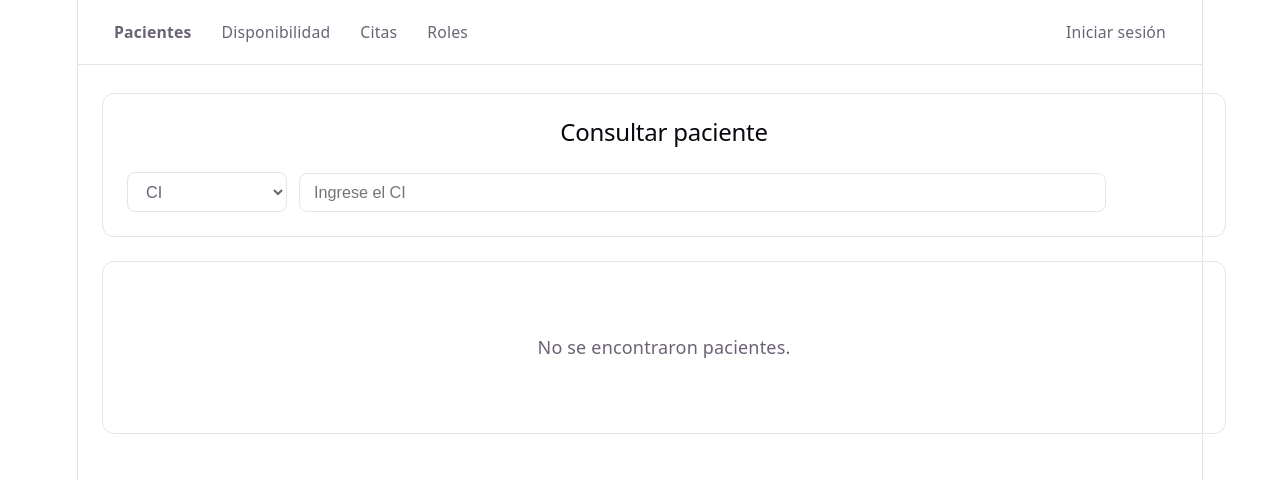
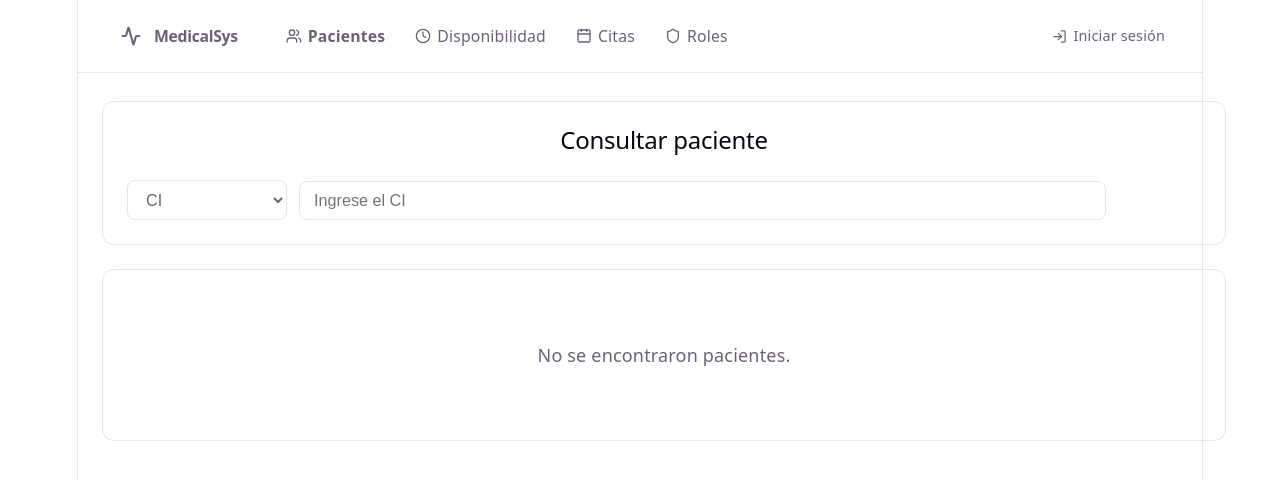
Before and after one commit to royalarcon-source/Medicalsys, a React (Vite) app in the folder Front/: page /pacientes in a window 1280 px wide. Shown: the top 480 px of the page. Built offline with nearby package versions, Linux system fonts and the light colour scheme; sample sign-in values are in the browser's storage.

Commit message:
control de roles en el nav y estilos extra

```diff
--- a/Front/src/components/Nav.tsx
+++ b/Front/src/components/Nav.tsx
@@ -1,5 +1,20 @@
 import { NavLink, useNavigate } from 'react-router-dom';
 import { useAuth } from '../context/AuthContext';
+import {
+  Activity,
+  Users,
+  UserPlus,
+  FileText,
+  Calendar,
+  Clock,
+  Building2,
+  Stethoscope,
+  Pill,
+  Shield,
+  LogOut,
+  LogIn,
+  UserCheck,
+} from 'lucide-react';
 
 export default function Nav() {
   const { token, usuario, logout } = useAuth();
@@ -12,97 +27,115 @@ export default function Nav() {
 
   return (
     <nav className="nav" aria-label="Navegación principal">
+      <div style={{ display: 'flex', alignItems: 'center', gap: '8px' }}>
+        <NavLink to={token ? "/pacientes" : "/login"} className="nav-brand">
+          <div className="nav-brand-icon">
+            <Activity size={20} strokeWidth={2.5} />
+          </div>
+          <span>MedicalSys</span>
+        </NavLink>
+
         <div className="nav-links">
           {token && (
             <NavLink to="/pacientes" end>
-            Pacientes
+              <Users size={16} />
+              <span>Pacientes</span>
             </NavLink>
           )}
 
           {token && (usuario?.rol === 'ADMINISTRADOR' || usuario?.rol === 'RECEPCIONISTA') && (
             <NavLink to="/pacientes/nuevo" end>
-            Registrar paciente
+              <UserPlus size={16} />
+              <span>Registrar paciente</span>
             </NavLink>
           )}
 
           {token && (usuario?.rol === 'ADMINISTRADOR' || usuario?.rol === 'RECEPCIONISTA' || usuario?.rol === 'MEDICO') && (
             <NavLink to="/historia-clinica" end>
-            Historia Clínica
+              <FileText size={16} />
+              <span>Historia Clínica</span>
             </NavLink>
           )}
 
           {token && usuario?.rol === 'ADMINISTRADOR' && (
             <NavLink to="/registrar-usuario" end>
-            Registrar usuario
+              <UserCheck size={16} />
+              <span>Registrar usuario</span>
             </NavLink>
           )}
 
           {token && usuario?.rol === 'ADMINISTRADOR' && (
             <NavLink to="/medicos/nuevo" end>
-            Registrar médico
+              <Stethoscope size={16} />
+              <span>Registrar médico</span>
             </NavLink>
           )}
 
           {token && (
             <NavLink to="/disponibilidad" end>
-            Disponibilidad
-          </NavLink>
-        )}
-
-        {token && (usuario?.rol === 'ADMINISTRADOR' || usuario?.rol === 'MEDICO') && (
-          <NavLink to="/disponibilidad/nueva" end>
-            Registrar disponibilidad
+              <Clock size={16} />
+              <span>Disponibilidad</span>
             </NavLink>
           )}
 
           {token && (
             <NavLink to="/citas" end>
-            Citas
+              <Calendar size={16} />
+              <span>Citas</span>
             </NavLink>
           )}
 
           {token && (usuario?.rol === 'ADMINISTRADOR' || usuario?.rol === 'RECEPCIONISTA' || usuario?.rol === 'MEDICO') && (
             <NavLink to="/consultas/cola" end>
-            Cola de Espera
+              <Users size={16} />
+              <span>Cola de Espera</span>
             </NavLink>
           )}
 
           {token && (usuario?.rol === 'ADMINISTRADOR' || usuario?.rol === 'RECEPCIONISTA' || usuario?.rol === 'MEDICO') && (
             <NavLink to="/consultorios" end>
-            Consultorios
+              <Building2 size={16} />
+              <span>Consultorios</span>
             </NavLink>
           )}
 
           {token && (usuario?.rol === 'ADMINISTRADOR' || usuario?.rol === 'MEDICO' || usuario?.rol === 'PACIENTE') && (
             <NavLink to="/diagnosticos" end>
-            Diagnósticos
+              <FileText size={16} />
+              <span>Diagnósticos</span>
             </NavLink>
           )}
 
           {token && (usuario?.rol === 'ADMINISTRADOR' || usuario?.rol === 'MEDICO' || usuario?.rol === 'PACIENTE') && (
             <NavLink to="/tratamientos" end>
-            Tratamientos
+              <Pill size={16} />
+              <span>Tratamientos</span>
             </NavLink>
           )}
 
           <NavLink to="/roles" end>
-          Roles
+            <Shield size={16} />
+            <span>Roles</span>
           </NavLink>
+        </div>
       </div>
 
       <div className="nav-account">
         {token && usuario ? (
           <>
-            <span className="label">
-              {usuario.nombres} · {usuario.rol}
-            </span>
-            <button type="button" onClick={handleLogout}>
-              Salir
+            <div className="nav-user-badge">
+              <span>{usuario.nombres}</span>
+              <span className="nav-user-role">{usuario.rol}</span>
+            </div>
+            <button type="button" className="button-secondary button-sm" onClick={handleLogout} title="Cerrar sesión">
+              <LogOut size={15} />
+              <span>Salir</span>
             </button>
           </>
         ) : (
-          <NavLink to="/login" end>
-            Iniciar sesión
+          <NavLink to="/login" className="btn btn-primary button-sm" end>
+            <LogIn size={15} />
+            <span>Iniciar sesión</span>
           </NavLink>
         )}
       </div>
```
Lines whose indentation alone changed are shown as unchanged.
